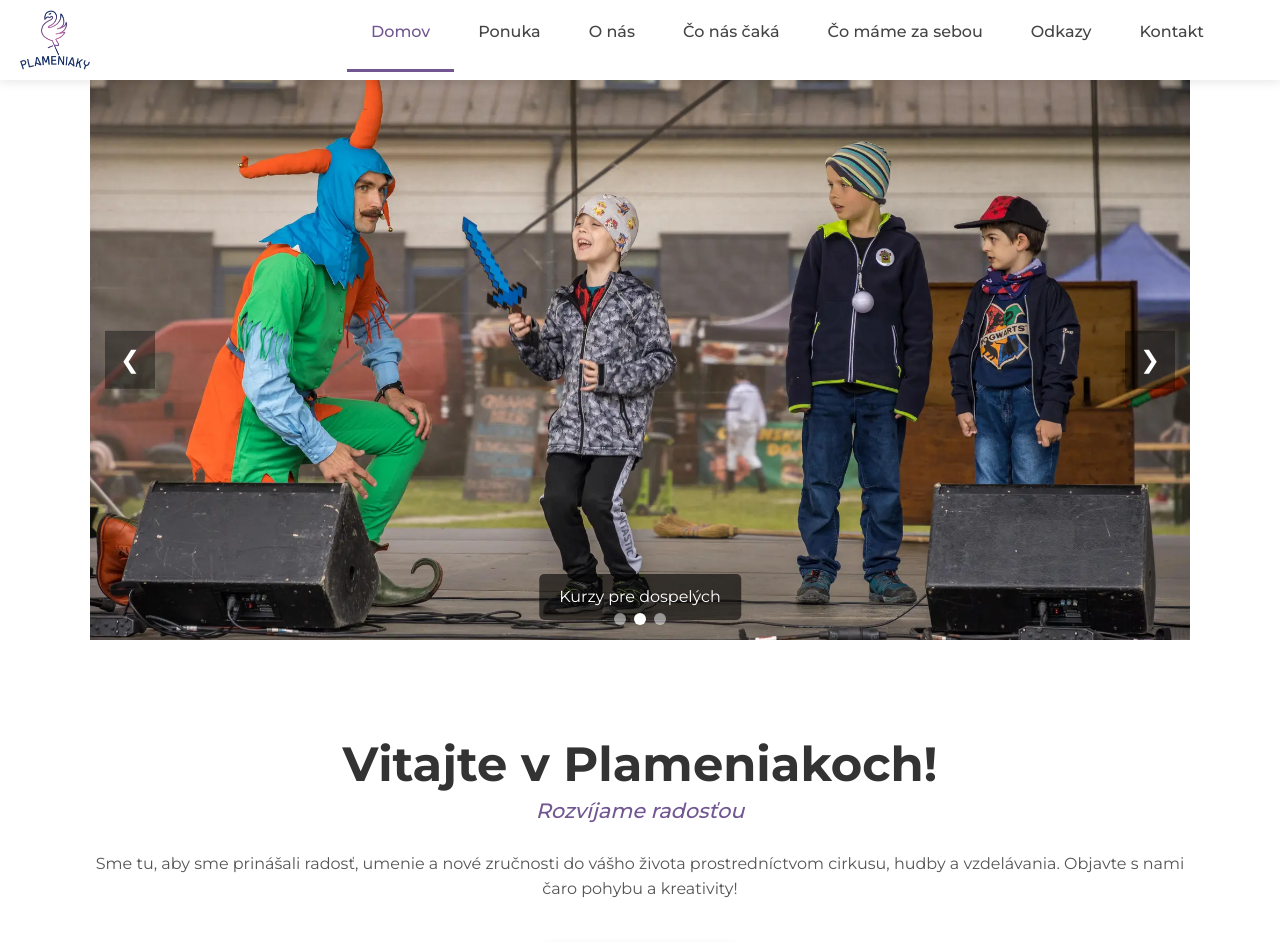
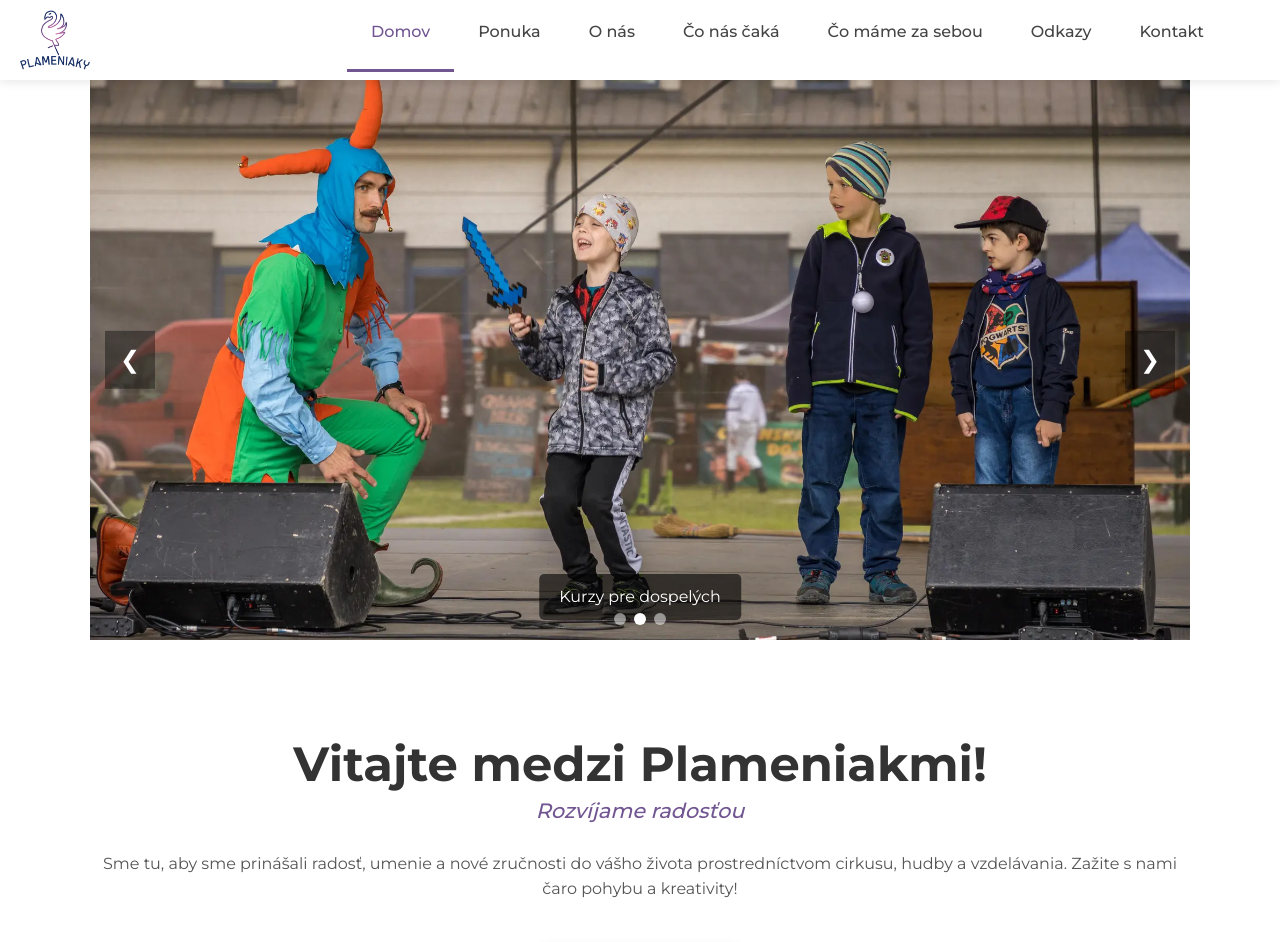
Before and after one commit to Hipapheralkus/plameniaky-website, a React (Vite) app: page / in a window 1280 px wide. Shown: the top 942 px of the page. Built offline with nearby package versions, Linux system fonts and the light colour scheme.

Commit message:
minor changes

```diff
--- a/src/pages/CoMameZaSebou.jsx
+++ b/src/pages/CoMameZaSebou.jsx
@@ -66,7 +66,7 @@ const CoMameZaSebou = () => { // <-- Zmena názvu komponentu
    const allTags = [...new Set(archivData.flatMap(item => item.tags.map(tag => tag.startsWith('#') ? tag.substring(1) : tag)))]; // Clean tags for HashtagGroup
 
   return (
-    <PageLayout title="Čo máme za sebou" subtitle="Spomienky na naše minulé akcie"> {/* <-- Zmena titulku */}
+    <PageLayout title="Čo máme za sebou" subtitle="archív zorganizovaných podujatí"> {/* <-- Zmena titulku */}
       {/* --- Pridaná nová kachlička --- */}
       <Section width="narrow" padding="small"> {/* Úzka sekcia pre centrovanie */}
         <div className="dialog-tile">
--- a/src/pages/CoNasCaka.jsx
+++ b/src/pages/CoNasCaka.jsx
@@ -48,7 +48,7 @@ const CoNasCaka = () => {
   ];
 
   return (
-    <PageLayout title="Čo nás čaká" subtitle="Prehľad nadchádzajúcich akcií a podujatí">
+    <PageLayout title="Čo nás čaká" subtitle="prehľad plánovaných podujatí">
       <Section width="wide">
          {nadchadzajuceAkcie.length > 0 ? (
              <Grid type="fixed" columns={1} gap="large" className="event-list">
--- a/src/pages/Home.jsx
+++ b/src/pages/Home.jsx
@@ -26,11 +26,11 @@ const Home = () => {
         width="narrow" // Užší kontajner pre text
       >
          <div className="intro-text text-center"> {/* Centrovaný text */}
-           <h2>Vitajte v Plameniakoch!</h2>
+           <h2>Vitajte medzi Plameniakmi!</h2>
            <p className="slogan" style={{fontSize: '1.3rem', fontWeight: '500', fontStyle: 'italic', color: 'var(--color-primary)', marginBottom: '1.5rem'}}>Rozvíjame radosťou</p> {/* <-- Pridaný slogan */}
            <p>
               Sme tu, aby sme prinášali radosť, umenie a nové zručnosti do vášho života prostredníctvom cirkusu, hudby a vzdelávania.
-              Objavte s nami čaro pohybu a kreativity!
+              Zažite s nami čaro pohybu a kreativity!
            </p>
            <Link to="/ponuka" className="btn mt-2">
                Objavte našu ponuku
```
